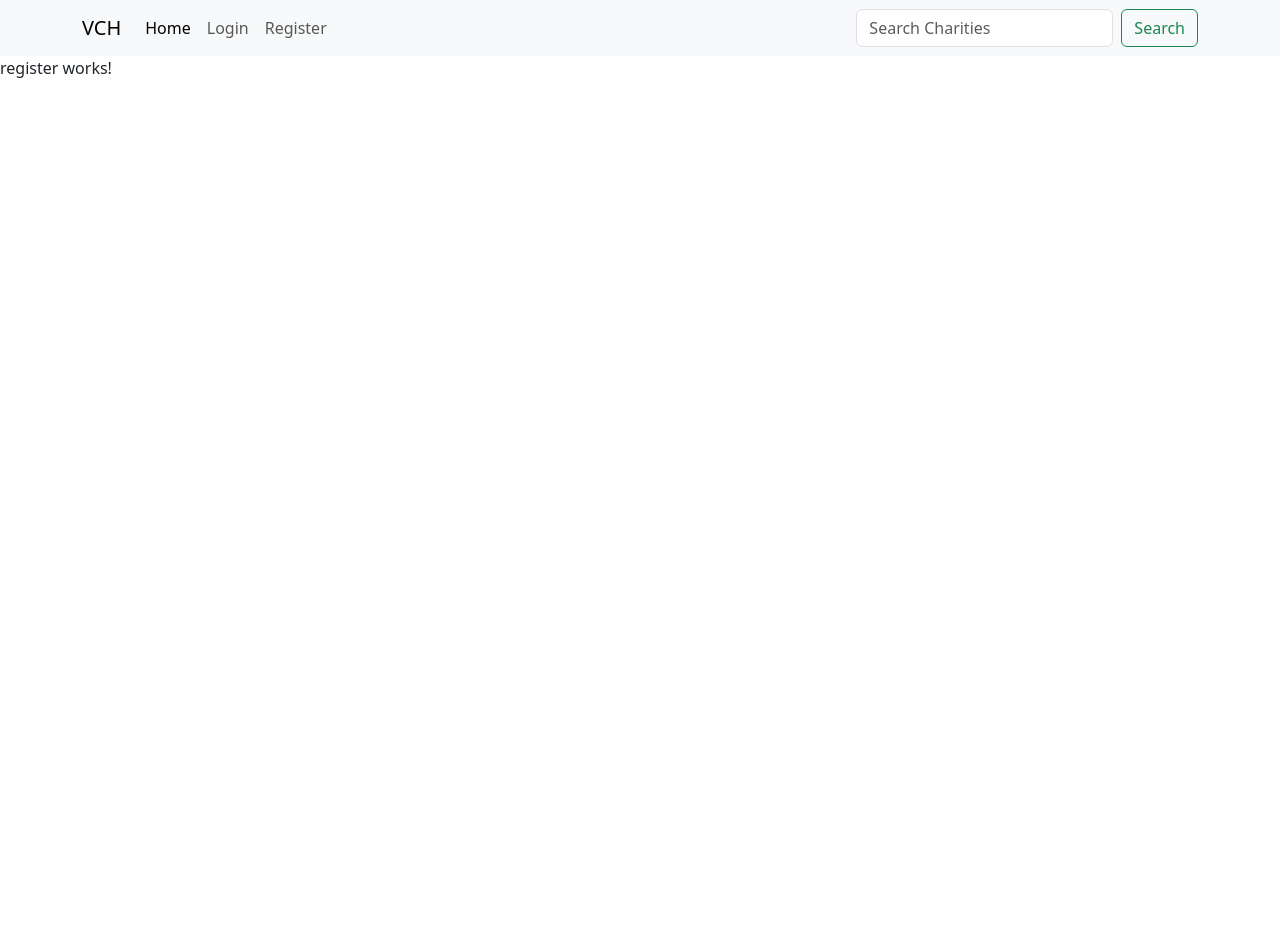
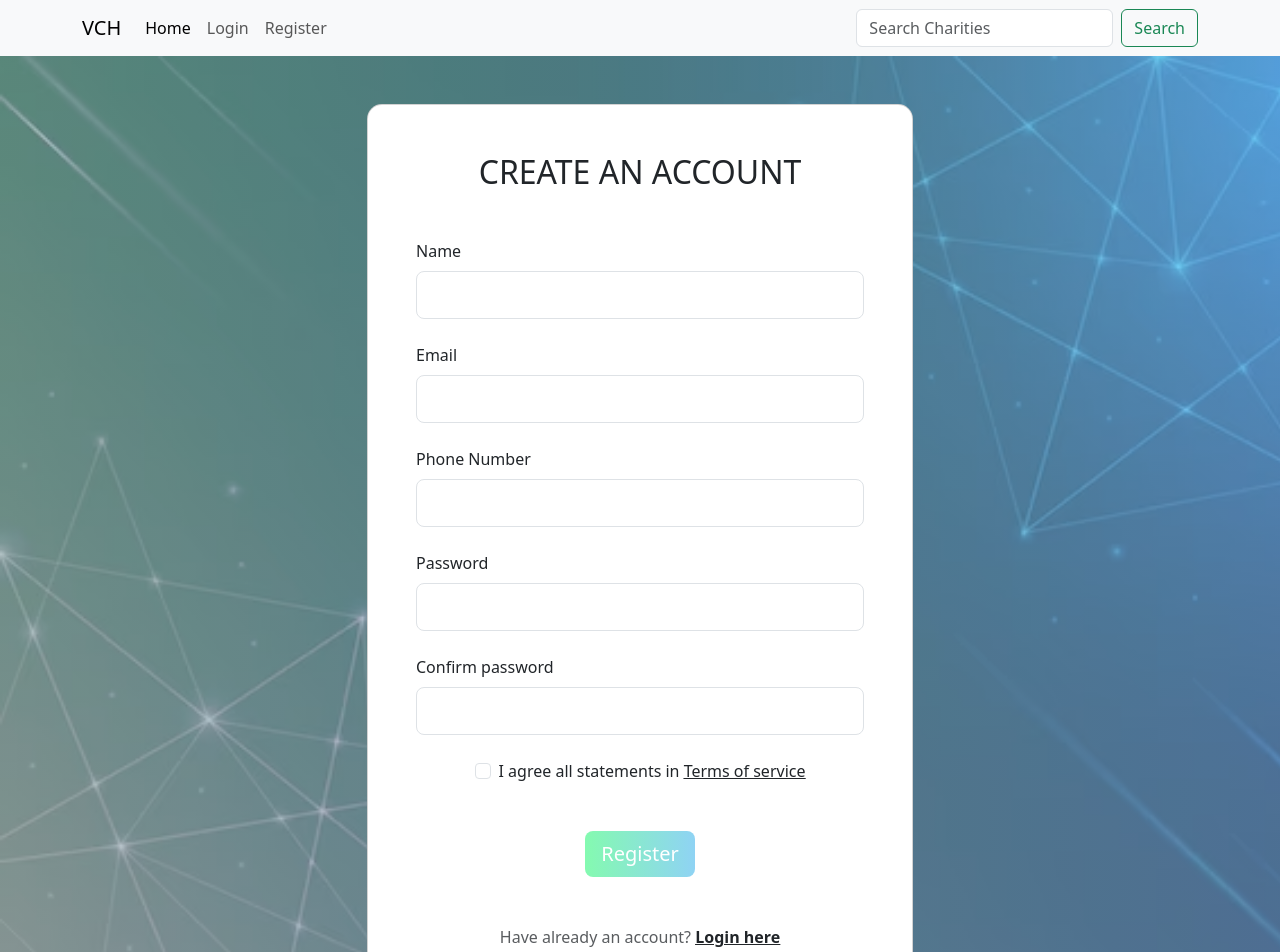
Before and after one commit to VashishthPGowani/VirtualCharityHub, an Angular app: page /register in a window 1280 px wide. Shown: the top 952 px of the page. Before the commit the page ends 800 px from the top, so only its background shows below. Built offline with nearby package versions, Linux system fonts and the light colour scheme.

Commit message:
login and register page design

```diff
--- a/src/app/login/login.component.css
+++ b/src/app/login/login.component.css
@@ -0,0 +1,25 @@
+.custom {
+  background: #fccb90;
+
+  background: -webkit-linear-gradient(
+    to right,
+    #ee7724,
+    #d8363a,
+    #dd3675,
+    #b44593
+  );
+
+  background: linear-gradient(to right, #decec4, #9f3eb6, #36dd9b, #45b4ad)
+}
+
+@media (min-width: 768px) {
+  .custom-form {
+    height: 100vh !important;
+  }
+}
+@media (min-width: 769px) {
+  .custom {
+    border-top-right-radius: 0.3rem;
+    border-bottom-right-radius: 0.3rem;
+  }
+}
--- a/src/app/login/login.component.html
+++ b/src/app/login/login.component.html
@@ -1 +1,52 @@
-<p>login works!</p>
+<section class="h-100 custom-form" style="background-color: #eee;">
+    <div class="container py-5 h-100">
+      <div class="row d-flex justify-content-center align-items-center h-100">
+        <div class="col-xl-10">
+          <div class="card rounded-3 text-black">
+            <div class="row g-0">
+              <div class="col-lg-6">
+                <div class="card-body p-md-5 mx-md-4">
+
+                  <form>
+                   <h3 class="mb-3">Login</h3>
+
+                    <div class="form-outline mb-4">
+                      <label class="form-label" for="">Username</label>
+                      <input type="email" id="" class="form-control" />
+                    </div>
+
+                    <div class="form-outline mb-4">
+                      <label class="form-label" for="">Password</label>
+                      <input type="password" id="" class="form-control" />
+                    </div>
+
+                    <div class="text-center pt-1 mb-5 pb-1">
+
+                      <button class="btn btn-outline-success mb-3" type="button">Log
+                        in</button> <br>
+                      <a class="text-muted" href="#!">Forgot password?</a>
+                    </div>
+
+                    <div class="d-flex align-items-center justify-content-center pb-4">
+                      <p class="mb-0 me-2">Don't have an account?</p>
+                      <button type="button" class="btn btn-outline-danger">Create new</button>
+                    </div>
+
+                  </form>
+
+                </div>
+              </div>
+              <div class="col-lg-6 d-flex align-items-center custom">
+                <div class="text-white px-3 py-4 p-md-5 mx-md-4">
+                  <h4 class="mb-4">We are more than just a company</h4>
+                  <p class="small mb-0">Lorem ipsum dolor sit amet, consectetur adipisicing elit, sed do eiusmod
+                    tempor incididunt ut labore et dolore magna aliqua. Ut enim ad minim veniam, quis nostrud
+                    exercitation ullamco laboris nisi ut aliquip ex ea commodo consequat.</p>
+                </div>
+              </div>
+            </div>
+          </div>
+        </div>
+      </div>
+    </div>
+  </section>
--- a/src/app/register/register.component.css
+++ b/src/app/register/register.component.css
@@ -0,0 +1,35 @@
+.register_custom {
+  background: #84fab0;
+
+  background: -webkit-linear-gradient(
+    to right,
+    rgba(132, 250, 176, 0.5),
+    rgba(143, 211, 244, 0.5)
+  );
+
+  background: linear-gradient(
+    to right,
+    rgba(132, 250, 176, 0.5),
+    rgba(143, 211, 244, 0.5)
+  );
+}
+.register_custom_2 {
+  background: #84fab0;
+
+  background: -webkit-linear-gradient(
+    to right,
+    rgba(132, 250, 176, 1),
+    rgba(143, 211, 244, 1)
+  );
+
+  background: linear-gradient(
+    to right,
+    rgba(132, 250, 176, 1),
+    rgba(143, 211, 244, 1)
+  );
+}
+.bg_image{
+    background-image: url("/assets/register_bg.avif");
+    background-size: cover;
+    background-repeat: no-repeat;
+}
--- a/src/app/register/register.component.html
+++ b/src/app/register/register.component.html
@@ -1 +1,60 @@
-<p>register works!</p>
+<section class="bg_image">
+  <div class="mask d-flex align-items-center h-100 register_custom">
+    <div class="container h-100">
+      <div class="row d-flex justify-content-center align-items-center h-100">
+        <div class="col-12 col-md-9 col-lg-7 col-xl-6">
+          <div class="card mt-5" style="border-radius: 15px;">
+            <div class="card-body p-5">
+              <h2 class="text-uppercase text-center mb-5">Create an account</h2>
+
+              <form>
+
+                <div class="form-outline mb-4">
+                    <label class="form-label" for="">Name</label>
+                  <input type="text" id="form3Example1cg" class="form-control form-control-lg" />
+                </div>
+
+                <div class="form-outline mb-4">
+                    <label class="form-label" for="">Email</label>
+                  <input type="email" id="" class="form-control form-control-lg" />
+                </div>
+
+                <div class="form-outline mb-4">
+                    <label class="form-label" for="">Phone Number</label>
+                  <input type="tel" id="" class="form-control form-control-lg" />
+                </div>
+
+                <div class="form-outline mb-4">
+                    <label class="form-label" for="">Password</label>
+                  <input type="password" id="" class="form-control form-control-lg" />
+                </div>
+
+                <div class="form-outline mb-4">
+                    <label class="form-label" for="">Confirm password</label>
+                  <input type="password" id="" class="form-control form-control-lg" />
+                </div>
+
+                <div class="form-check d-flex justify-content-center mb-5">
+                  <input class="form-check-input me-2" type="checkbox" value="" id="form2Example3cg" />
+                  <label class="form-check-label" for="form2Example3g">
+                    I agree all statements in <a href="#!" class="text-body"><u>Terms of service</u></a>
+                  </label>
+                </div>
+
+                <div class="d-flex justify-content-center">
+                  <button type="button"
+                    class="btn btn-success  btn-lg register_custom_2  border border-0">Register</button>
+                </div>
+
+                <p class="text-center text-muted mt-5 mb-0">Have already an account? <a href="#!"
+                    class="fw-bold text-body"><u>Login here</u></a></p>
+
+              </form>
+
+            </div>
+          </div>
+        </div>
+      </div>
+    </div>
+  </div>
+</section>
```
Also changed, not shown: src/assets/register_bg.avif (added).
